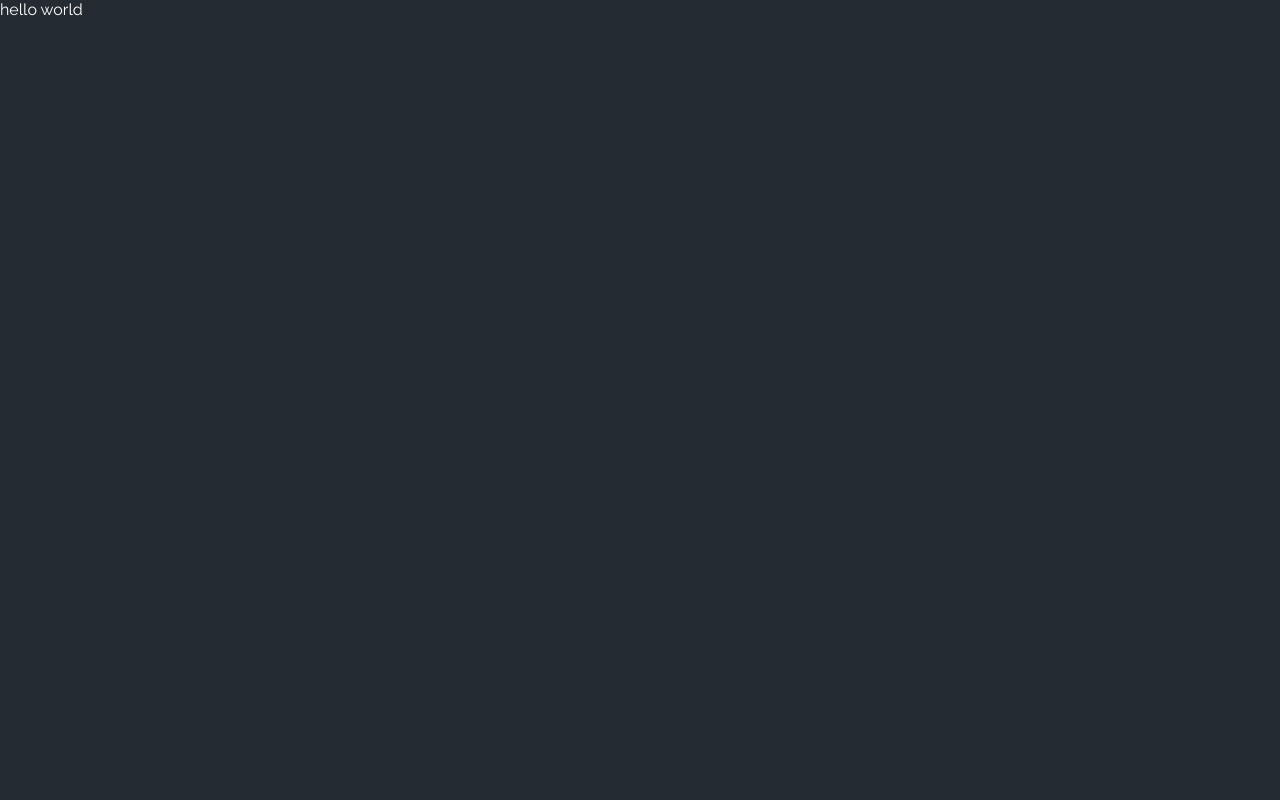
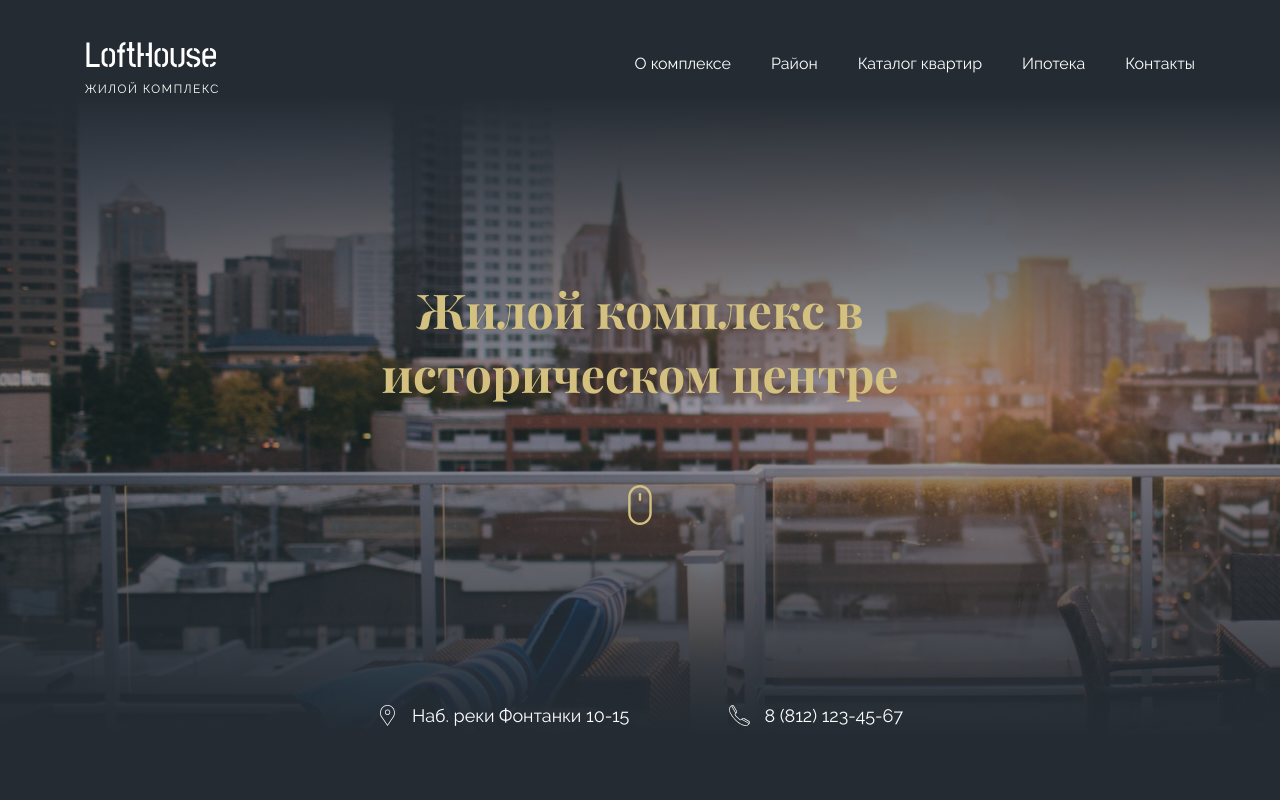
Before and after one commit to async-kita/loft-house, a website: page index.html in a window 1280 px wide. Drawn offline with Linux system fonts and the light colour scheme.

Commit message:
feat: add HTML marup and style section header

```diff
--- a/index.html
+++ b/index.html
@@ -17,6 +17,100 @@
   <title>LoftHouse</title>
 </head>
 <body>
-<a href="">hello world</a>
+<header class="header">
+  <div class="header__inner container">
+    <div class="header__top">
+      <a
+        class="header__logo logo"
+        href="#"
+      >
+        <img
+          class="logo__image"
+          src="./assets/icons/logo.svg"
+          alt="Logo LoftHouse"
+          width="134"
+          height="66"
+          loading="lazy"
+        />
+      </a>
+      <nav class="header__menu">
+        <ul class="header__menu-list">
+          <li class="header__menu-item">
+            <a
+              class="header__menu-link"
+              href="#"
+            >
+              О комплексе
+            </a>
+          </li>
+          <li class="header__menu-item">
+            <a
+              class="header__menu-link"
+              href="#"
+            >
+              Район
+            </a>
+          </li>
+          <li class="header__menu-item">
+            <a
+              class="header__menu-link"
+              href="#"
+            >
+              Каталог квартир
+            </a>
+          </li>
+          <li class="header__menu-item">
+            <a
+              class="header__menu-link"
+              href="#"
+            >
+              Ипотека
+            </a>
+          </li>
+          <li class="header__menu-item">
+            <a
+              class="header__menu-link"
+              href="#"
+            >
+              Контакты
+            </a>
+          </li>
+        </ul>
+      </nav>
+    </div>
+    <div class="header__body">
+      <h1 class="header__title">
+        Жилой комплекс в историческом центре
+      </h1>
+      <a
+        class="header__link"
+        href="#benefits"
+      >
+        <img
+          class="header__link-icon"
+          src="./assets/icons/mouse.svg"
+          alt="Scroll next"
+          width="40"
+          height="40"
+          loading="lazy"
+        />
+      </a>
+    </div>
+    <div class="header__footer">
+      <a
+        class="header__link-info header__link-info--map"
+        href="#section-map"
+      >
+        Наб. реки Фонтанки 10-15
+      </a>
+      <a
+        class="header__link-info header__link-info--tel"
+        href="tel:+88121234567"
+      >
+        8 (812) 123-45-67
+      </a>
+    </div>
+  </div>
+</header>
 </body>
 </html>
--- a/styles/base/_base.scss
+++ b/styles/base/_base.scss
@@ -18,3 +18,9 @@ a {
     color: $color-accent;
   }
 }
+
+.container {
+  max-width: calc($container-width + $container-padding-x * 2);
+  padding-inline: $container-padding-x;
+  margin-inline: auto;
+}
--- a/styles/helpers/_variables.scss
+++ b/styles/helpers/_variables.scss
@@ -11,3 +11,7 @@ $color-footer-bg: #2d343c;
 
 //Transition
 $transition-duration: 0.2s;
+
+//Container
+$container-width: 1110px;
+$container-padding-x: 15px;
--- /dev/null
+++ b/styles/layout/_header.scss
@@ -0,0 +1,83 @@
+@use "../helpers" as *;
+
+.header {
+  min-height: 100vh;
+  background:
+    linear-gradient(180deg, #242B33 11.98%, rgba(45, 52, 60, 0.38) 51.04%, #242B33 92.19%),
+    url("../../assets/images/bacground-top.jpg");
+
+  &__inner {
+    display: flex;
+    flex-direction: column;
+    justify-content: space-between;
+    height: 100vh;
+  }
+
+  &__top {
+    display: flex;
+    align-items: center;
+    justify-content: space-between;
+    padding-top: 30px;
+  }
+
+  &__menu {
+    &-list {
+      display: flex;
+      align-items: center;
+      column-gap: 40px;
+    }
+  }
+
+  &__body {
+    display: flex;
+    flex-direction: column;
+    align-items: center;
+    justify-content: center;
+    row-gap: 80px;
+  }
+
+  &__title {
+    max-width: 556px;
+    font-family: $font-family-accent;
+    font-size: 48px;
+    font-weight: 700;
+    text-align: center;
+    color: $color-accent;
+  }
+
+  &__footer {
+    display: flex;
+    align-items: center;
+    justify-content: center;
+    column-gap: 100px;
+    padding-bottom: 74px;
+  }
+
+  &__link-info {
+    position: relative;
+    padding-left: 35px;
+    font-size: 18px;
+
+    &::before {
+      content: "";
+      position: absolute;
+      left: 0;
+      top: 0;
+      width: 21px;
+      height: 21px;
+      background-repeat: no-repeat;
+    }
+
+    &--map {
+     &::before {
+       background-image: url("../../assets/icons/map.svg");
+     }
+    }
+
+    &--tel {
+      &::before {
+        background-image: url("../../assets/icons/phone-call.svg");
+      }
+    }
+  }
+}
--- a/styles/style.scss
+++ b/styles/style.scss
@@ -2,3 +2,6 @@
 @use "./base/fonts";
 @use "./base/reset";
 @use "./base/base";
+
+//Layout
+@use "./layout/header";
```
Also changed, not shown: assets/icons/logo.svg (added), assets/icons/map.svg (added), assets/icons/mouse.svg (added), assets/icons/phone-call.svg (added), assets/images/bacground-top.jpg (added), styles/style.css, 1 other file.
